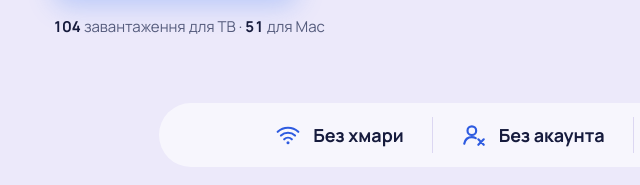
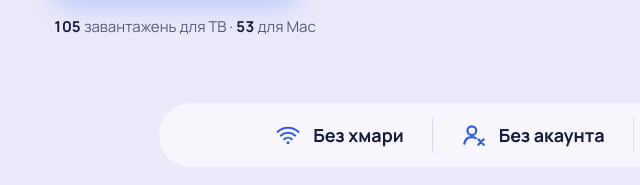
Before and after one commit to Syvyj/dropyk-android, a plain HTML site: page web/uk/index.html in a window 1280 px wide. Shown: the part 552-737 px from the top of the page, 51-691 px from the left. Drawn offline with Linux system fonts and the light colour scheme.

Commit message:
Site: fresh download counts
Co-Authored-By: Claude Opus 5.5 <noreply@anthropic.com>

```diff
--- a/web/uk/index.html
+++ b/web/uk/index.html
@@ -88,7 +88,7 @@
       </a>
       <a class="text-link" href="#install">Як встановити<svg viewBox="0 0 24 24" aria-hidden="true"><path d="m9 6 6 6-6 6" fill="none" stroke="currentColor" stroke-width="2.2" stroke-linecap="round" stroke-linejoin="round"/></svg></a>
     </div>
-    <p class="stats"><b data-count="104">104</b> завантаження для ТВ · <b data-count="51">51</b> для Mac</p>
+    <p class="stats"><b data-count="105">105</b> завантажень для ТВ · <b data-count="53">53</b> для Mac</p>
   </div>
   <div class="devices">
     <div class="devices-tilt">
```
Also changed, not shown: web/index.html (+1 -1 lines).
